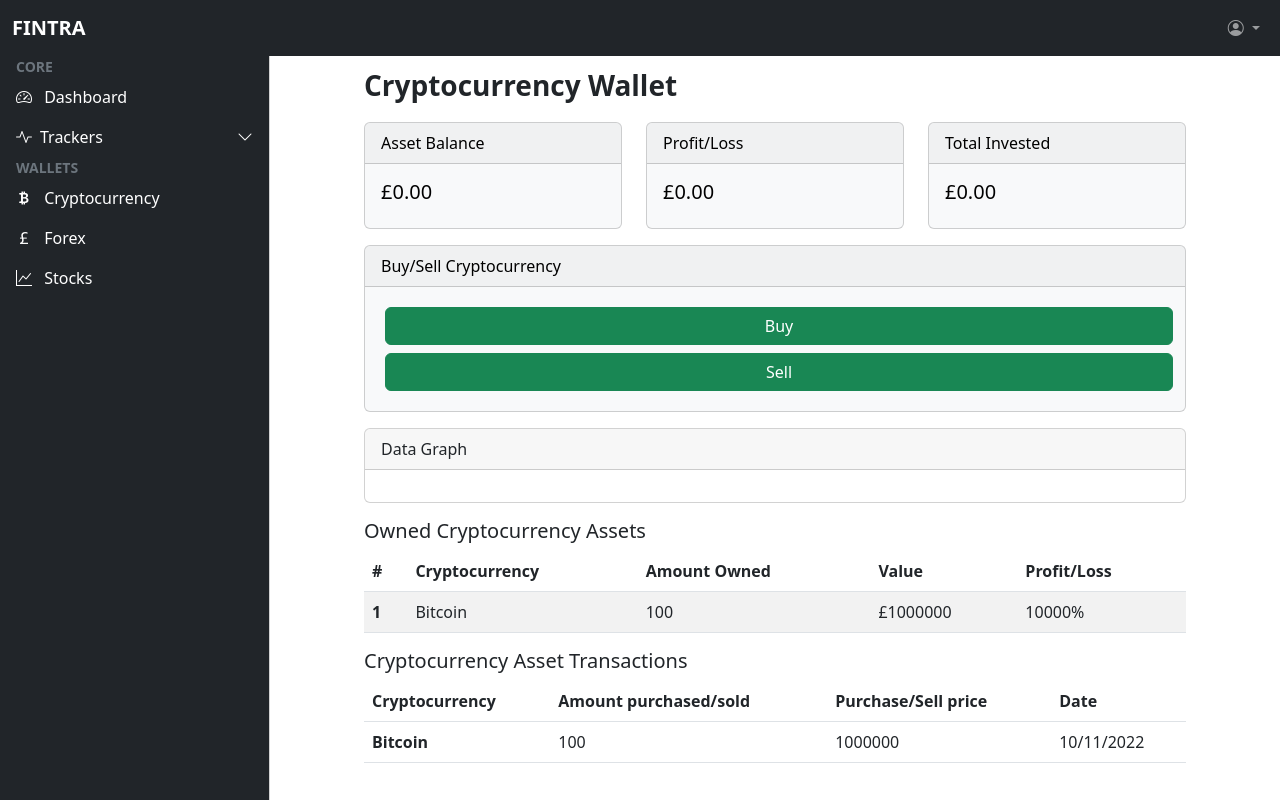
After one commit to ndungu-kr/Fintra, a Flask app: page /cryptocurrency-wallet in a window 1280 px wide. The commit adds this page. Run offline with Flask 2, Linux system fonts and the light colour scheme; a user stored in the database is signed in; some libraries are stand-ins or nearby versions.

Commit message:
Adding additional templates and modifying nav bar accordingly

```diff
--- a/website/templates/base.html
+++ b/website/templates/base.html
@@ -24,7 +24,7 @@
                 <span class="navbar-toggler-icon" data-bs-target="#offcanvasExample"></span>
             </button>
 
-            <a class="navbar-brand fw-bold text-uppercase me-auto" href="#">Fintra</a>
+            <a class="navbar-brand fw-bold text-uppercase me-auto" href="/">Fintra</a>
             <button class="navbar-toggler" type="button" data-bs-toggle="collapse"
                 data-bs-target="#navbarSupportedContent" aria-controls="navbarSupportedContent" aria-expanded="false"
                 aria-label="Toggle navigation">
@@ -75,7 +75,7 @@
                         <div class="text-muted small fw-bold text-uppercase px-3">Core</div>
                     </li>
                     <li>
-                        <a href="#" class="nav-link px-3 active">
+                        <a href="/" class="nav-link px-3 active">
                             <span class="me-2">
                                 <i class="bi bi-speedometer2"></i>
                             </span>
@@ -85,30 +85,42 @@
                         </a>
                     </li>
                     <li>
-                        <a href="#" class="nav-link px-3 active">
-                            <span class="me-2">
-                                <i class="bi bi-activity"></i>
-                            </span>
-                            <span>
-                                Tracker
-                            </span>
+                        <a class="nav-link px-3 sidebar-link active" data-bs-toggle="collapse" href="#collapseExample"
+                            role="button" aria-expanded="false" aria-controls="collapseExample">
+                            <span class="me-2"><i class="bi bi-activity"></i></span>
+                            <span>Trackers</span>
+                            <span class="right-icon ms-auto"><i class="bi bi-chevron-down"></i></span>
                         </a>
+                        <div class="collapse" id="collapseExample">
+                            <div>
+                                <ul class="navbar-nav ps-3">
+                                    <li>
+                                        <a class="nav-link px-3 active" href="/cryptocurrency-tracker">
+                                            <span class="me-2"><i class="bi bi-clipboard-data-fill"></i></span>
+                                            <span>Cryptocurrency</span>
+                                        </a>
+                                    </li>
+                                    <li>
+                                        <a class="nav-link px-3 active" href="/forex-tracker">
+                                            <span class="me-2"><i class="bi bi-clipboard-data-fill"></i></span>
+                                            <span>Forex</span>
+                                        </a>
+                                    </li>
+                                    <li>
+                                        <a class="nav-link px-3 active" href="/stock-tracker">
+                                            <span class="me-2"><i class="bi bi-clipboard-data-fill"></i></span>
+                                            <span>Stocks</span>
+                                        </a>
+                                    </li>
+                                </ul>
+                            </div>
+                        </div>
                     </li>
                     <li>
                         <div class="text-muted small fw-bold text-uppercase px-3">Wallets</div>
                     </li>
                     <li>
-                        <a href="#" class="nav-link px-3 active">
-                            <span class="me-2">
-                                <i class="bi bi-wallet2"></i>
-                            </span>
-                            <span>
-                                Main
-                            </span>
-                        </a>
-                    </li>
-                    <li>
-                        <a href="#" class="nav-link px-3 active">
+                        <a href="/cryptocurrency-wallet" class="nav-link px-3 active">
                             <span class="me-2">
                                 <i class="bi bi-currency-bitcoin"></i>
                             </span>
@@ -118,7 +130,7 @@
                         </a>
                     </li>
                     <li>
-                        <a href="#" class="nav-link px-3 active">
+                        <a href="/forex-wallet" class="nav-link px-3 active">
                             <span class="me-2">
                                 <i class="bi bi-currency-pound"></i>
                             </span>
@@ -128,7 +140,7 @@
                         </a>
                     </li>
                     <li>
-                        <a href="#" class="nav-link px-3 active">
+                        <a href="/stock-wallet" class="nav-link px-3 active">
                             <span class="me-2">
                                 <i class="bi bi-graph-up"></i>
                             </span>
@@ -136,29 +148,6 @@
                                 Stocks
                             </span>
                         </a>
-                    </li>
-                    <li>
-                        <div class="text-muted small fw-bold text-uppercase px-3">Interface</div>
-                    </li>
-                    <li>
-                        <a class="nav-link px-3 sidebar-link" data-bs-toggle="collapse" href="#collapseExample"
-                            role="button" aria-expanded="false" aria-controls="collapseExample">
-                            <span class="me-2"><i class="bi bi-layout-split"></i></span>
-                            <span>Layouts</span>
-                            <span class="right-icon ms-auto"><i class="bi bi-chevron-down"></i></span>
-                        </a>
-                        <div class="collapse" id="collapseExample">
-                            <div>
-                                <ul class="navbar-nav ps-3">
-                                    <li>
-                                        <a class="nav-link px-3" href="#">
-                                            <span class="me-2"><i class="bi bi-layout-split"></i></span>
-                                            <span>Nested link</span>
-                                        </a>
-                                    </li>
-                                </ul>
-                            </div>
-                        </div>
                     </li>
                 </ul>
             </nav>
--- /dev/null
+++ b/website/templates/cryptocurrency_tracker.html
@@ -0,0 +1,6 @@
+{% extends "base.html"%}
+{% block title %}Cryptocurrency Tracker{% endblock %}
+
+{% block content %}
+
+{% endblock %}
--- /dev/null
+++ b/website/templates/cryptocurrency_wallet.html
@@ -0,0 +1,162 @@
+{% extends "base.html"%}
+{% block title %}Cryptocurrency Wallet{% endblock %}
+
+{% block content %}
+
+<div class="row">
+    <div class="col-md-12 fw-bold fs-3 mb-3">Cryptocurrency Wallet</div>
+</div>
+
+<!-- Sub-Wallet Metadata -->
+<div class="row">
+    <div class="col-md-4 mb-3">
+        <div class="card text-bg-light h-100">
+            <div class="card-header">Asset Balance</div>
+            <div class="card-body">
+                <h5 class="card-title">£0.00</h5>
+            </div>
+        </div>
+    </div>
+    <div class="col-md-4 mb-3">
+        <div class="card text-bg-light h-100">
+            <div class="card-header">Profit/Loss</div>
+            <div class="card-body">
+                <h5 class="card-title">£0.00</h5>
+            </div>
+        </div>
+    </div>
+    <div class="col-md-4 mb-3">
+        <div class="card text-bg-light h-100">
+            <div class="card-header">Total Invested</div>
+            <div class="card-body">
+                <h5 class="card-title">£0.00</h5>
+            </div>
+        </div>
+    </div>
+</div>
+
+<!--Buy/Sell cryptocurrency-->
+<div class="row">
+    <div class="col-md-12 mb-3">
+        <div class="card text-bg-light h-100">
+            <div class="card-header">Buy/Sell Cryptocurrency</div>
+            <div class="card-body">
+                <div class="container">
+                    <div class="row">
+
+                        <button type="button" class="btn btn-success m-1 w-100" data-bs-toggle="modal"
+                            data-bs-target="#depositModal">Buy</button>
+
+                        <!-- Deposit Modal -->
+                        <div class="modal fade" id="depositModal" tabindex="-1" aria-labelledby="depositModalLabel"
+                            aria-hidden="true">
+                            <div class="modal-dialog modal-dialog-centered">
+                                <div class="modal-content">
+                                    <div class="modal-header">
+                                        <h1 class="modal-title fs-5" id="depositModalLabel">Modal title</h1>
+                                        <button type="button" class="btn-close" data-bs-dismiss="modal"
+                                            aria-label="Close"></button>
+                                    </div>
+                                    <div class="modal-body">
+                                        ...
+                                    </div>
+                                    <div class="modal-footer">
+                                        <button type="button" class="btn btn-secondary"
+                                            data-bs-dismiss="modal">Close</button>
+                                        <button type="button" class="btn btn-primary">Save changes</button>
+                                    </div>
+                                </div>
+                            </div>
+                        </div>
+
+                        <button type="button" class="btn btn-success m-1 w-100" data-bs-toggle="modal"
+                            data-bs-target="#withdrawModal">Sell</button>
+
+                        <!-- Withdraw Modal -->
+                        <div class="modal fade" id="withdrawModal" tabindex="-1" aria-labelledby="withdrawModalLabel"
+                            aria-hidden="true">
+                            <div class="modal-dialog modal-dialog-centered">
+                                <div class="modal-content">
+                                    <div class="modal-header">
+                                        <h1 class="modal-title fs-5" id="withdrawModalLabel">withdraw</h1>
+                                        <button type="button" class="btn-close" data-bs-dismiss="modal"
+                                            aria-label="Close"></button>
+                                    </div>
+                                    <div class="modal-body">
+                                        ...
+                                    </div>
+                                    <div class="modal-footer">
+                                        <button type="button" class="btn btn-secondary"
+                                            data-bs-dismiss="modal">Close</button>
+                                        <button type="button" class="btn btn-primary">Save changes</button>
+                                    </div>
+                                </div>
+                            </div>
+                        </div>
+
+                    </div>
+                </div>
+            </div>
+        </div>
+    </div>
+</div>
+
+<!-- Graph -->
+<div class="row">
+    <div class="col-md-12 mb-3">
+        <div class="card">
+            <div class="card-header">Data Graph</div>
+            <div class="card-body">
+                <div class="table-responsive">
+                    <!-- Go to chart.js for this -->
+                </div>
+            </div>
+        </div>
+    </div>
+</div>
+
+<!-- Owned cryptocurrencies -->
+<h5>Owned Cryptocurrency Assets</h5>
+<table class="table table-striped table-hover">
+    <thead>
+        <tr>
+            <th scope="col">#</th>
+            <th scope="col">Cryptocurrency</th>
+            <th scope="col">Amount Owned</th>
+            <th scope="col">Value</th>
+            <th scope="col">Profit/Loss</th>
+        </tr>
+    </thead>
+    <tbody>
+        <tr>
+            <th scope="row">1</th>
+            <td>Bitcoin</td>
+            <td>100</td>
+            <td>£1000000</td>
+            <td>10000%</td>
+        </tr>
+    </tbody>
+</table>
+
+<!-- Cryptocurrency transactions -->
+<h5>Cryptocurrency Asset Transactions</h5>
+<table class="table table-hover">
+    <thead>
+        <tr>
+            <th scope="col">Cryptocurrency</th>
+            <th scope="col">Amount purchased/sold</th>
+            <th scope="col">Purchase/Sell price</th>
+            <th scope="col">Date</th>
+        </tr>
+    </thead>
+    <tbody>
+        <tr>
+            <th scope="row">Bitcoin</th>
+            <td>100</td>
+            <td>1000000</td>
+            <td>10/11/2022</td>
+        </tr>
+    </tbody>
+</table>
+
+{% endblock %}
--- /dev/null
+++ b/website/templates/forex_tracker.html
@@ -0,0 +1,6 @@
+{% extends "base.html"%}
+{% block title %}Forex Tracker{% endblock %}
+
+{% block content %}
+
+{% endblock %}
--- /dev/null
+++ b/website/templates/stock_tracker.html
@@ -0,0 +1,6 @@
+{% extends "base.html"%}
+{% block title %}Stock Tracker{% endblock %}
+
+{% block content %}
+
+{% endblock %}
--- a/website/views.py
+++ b/website/views.py
@@ -47,3 +47,39 @@ def delete_transaction():
     #         db.session.commit()
 
     return jsonify({})
+
+
+@views.route("/cryptocurrency-wallet", methods=["GET", "POST"])
+@login_required
+def cryptocurrency_wallet():
+    return render_template("cryptocurrency_wallet.html", user=current_user)
+
+
+@views.route("/forex-wallet", methods=["GET", "POST"])
+@login_required
+def forex_wallet():
+    return render_template("forex_wallet.html", user=current_user)
+
+
+@views.route("/stock-wallet", methods=["GET", "POST"])
+@login_required
+def stock_wallet():
+    return render_template("stock_wallet.html", user=current_user)
+
+
+@views.route("/cryptocurrency-tracker", methods=["GET", "POST"])
+@login_required
+def cryptocurrency_tracker():
+    return render_template("cryptocurrency_tracker.html", user=current_user)
+
+
+@views.route("/forex-tracker", methods=["GET", "POST"])
+@login_required
+def forex_tracker():
+    return render_template("forex_tracker.html", user=current_user)
+
+
+@views.route("/stock-tracker", methods=["GET", "POST"])
+@login_required
+def stock_tracker():
+    return render_template("stock_tracker.html", user=current_user)
```
Also changed, not shown: website/templates/dashboard.html (+69 -13 lines), website/templates/forex_wallet.html (added, +82 -0 lines), website/templates/stock_wallet.html (added, +82 -0 lines), website/database.db.
